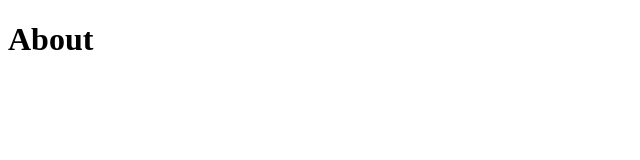
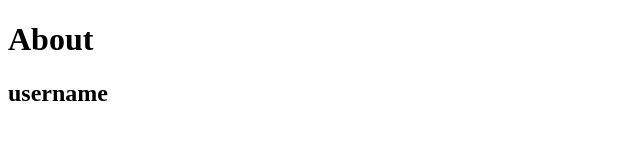
Before and after one commit to sanjana-singh-cg/git-team-assignment, a plain HTML site: page about.html in a window 1280 px wide. Shown: the whole page, without its empty margins (0-640 px from the left). Drawn offline with Linux system fonts and the light colour scheme.

Commit message:
Add username heading to about.html

```diff
--- a/about.html
+++ b/about.html
@@ -7,5 +7,6 @@
 </head>
 <body>
     <h1>About</h1>
+    <h2>username</h2>
 </body>
 </html>
```
